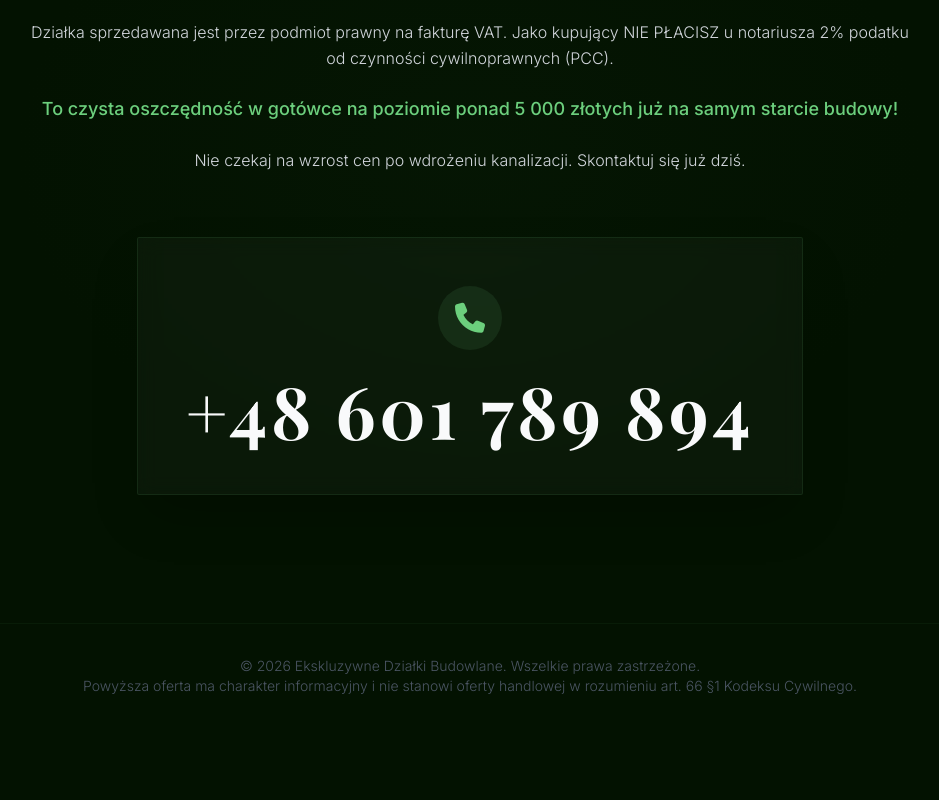
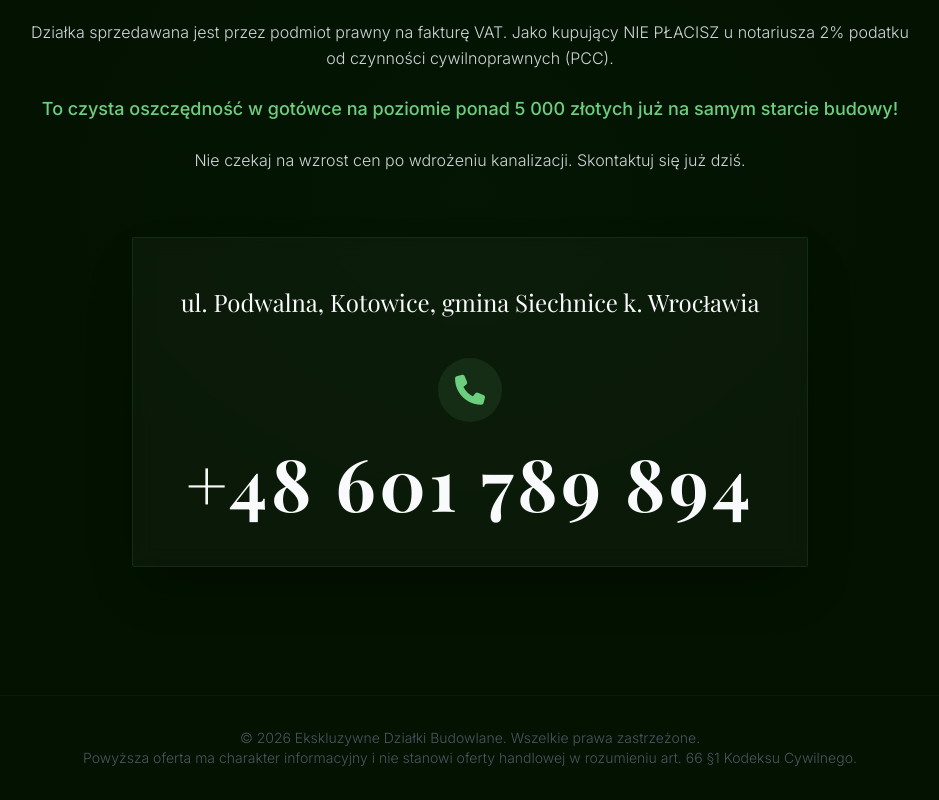
Before and after one commit to podwalna/podwalna.github.io, a plain HTML site: page index.html in a window 1280 px wide. Shown: the part 4156-4956 px from the top of the page, without its empty margins (170-1109 px from the left). Before the commit the page ends 4884 px from the top, so only its background shows below. Drawn offline with nearby package versions, Linux system fonts and the light colour scheme; a web font is replaced by a local one.

Commit message:
Add files via upload

```diff
--- a/index.html
+++ b/index.html
@@ -308,6 +308,7 @@
             <!-- Kontakt Numer -->
             <div class="glass p-12 rounded-sm inline-block shadow-2xl border border-green-accent/10" data-aos="fade-up">
                 <div class="flex flex-col items-center gap-6">
+                    <h3 class="font-serif text-2xl mb-4 text-white">ul. Podwalna, Kotowice, gmina Siechnice k. Wrocławia</h3>
                     <div class="w-16 h-16 rounded-full bg-green-accent/10 flex items-center justify-center shrink-0">
                         <i class="fa-solid fa-phone text-green-accent text-3xl"></i>
                     </div>
```
